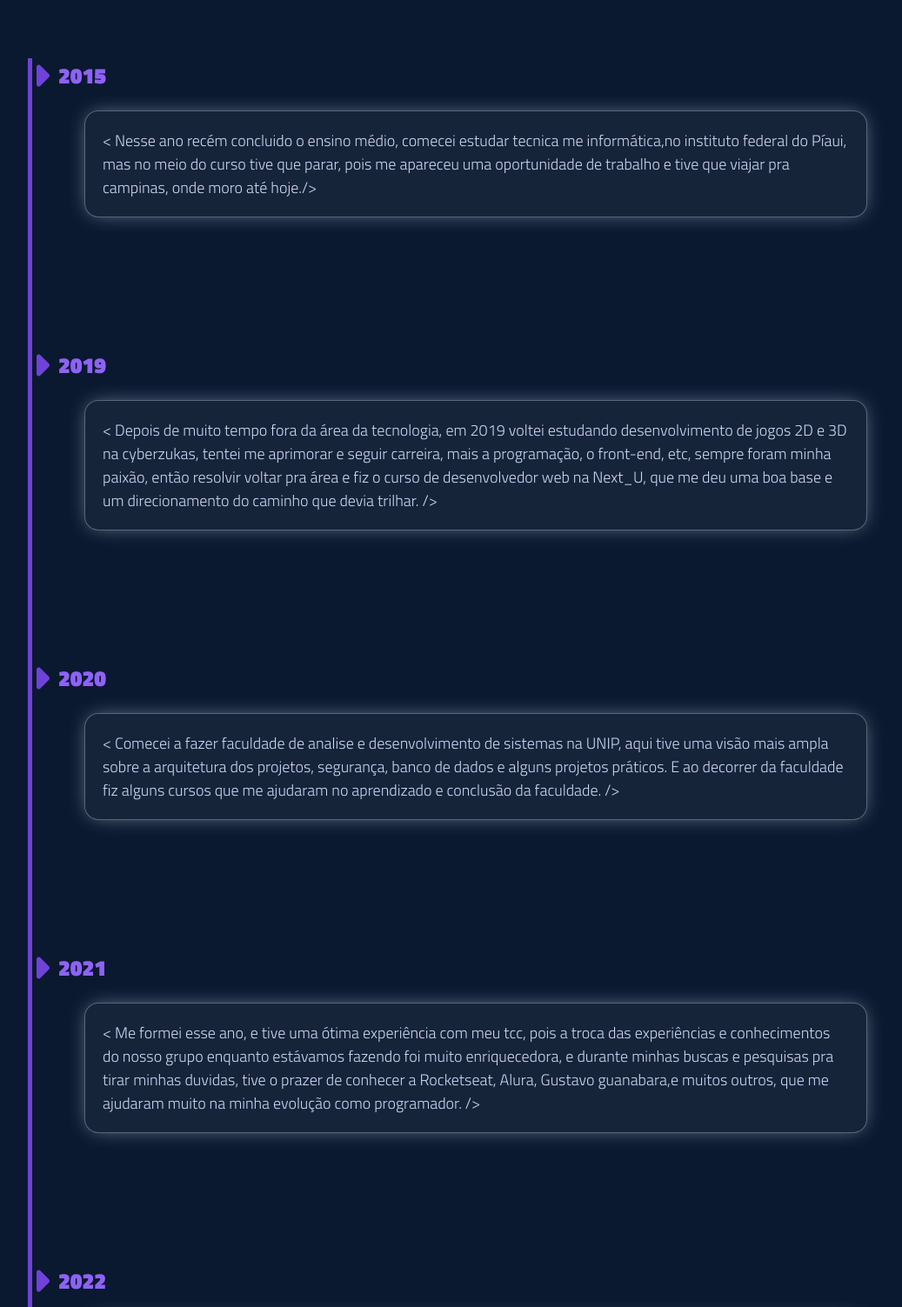
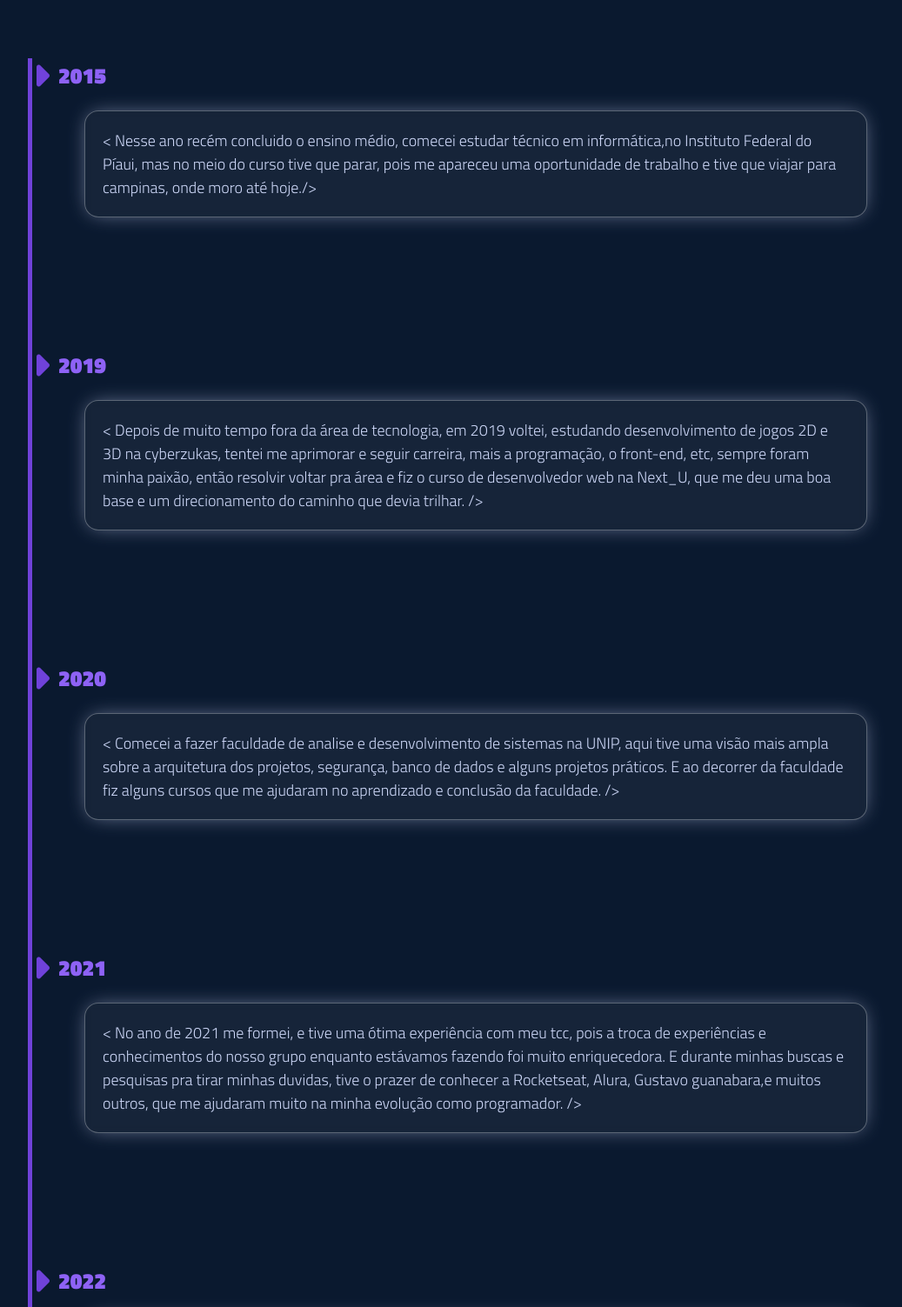
Before and after one commit to vithorDeveloper/portf-lio, a plain HTML site: page index.html in a window 1280 px wide. Shown: the part 5248-6751 px from the top of the page at 87% size, without its empty margins (118-1155 px from the left). Drawn offline with Linux system fonts and the light colour scheme.

Commit message:
refactoring

```diff
--- a/index.html
+++ b/index.html
@@ -232,8 +232,8 @@
             <span><i class="fa-solid fa-caret-right" style="color: #7042da;"></i>2015
             </span>
             <p>
-              &lt; Nesse ano recém concluido o ensino médio, comecei estudar tecnica me informática,no instituto federal do Píaui,
-              mas no meio do curso tive que parar, pois me apareceu uma oportunidade de trabalho e tive que viajar pra campinas, onde moro até hoje./&gt;
+              &lt; Nesse ano recém concluido o ensino médio, comecei estudar técnico em informática,no Instituto Federal do Píaui,
+              mas no meio do curso tive que parar, pois me apareceu uma oportunidade de trabalho e tive que viajar para campinas, onde moro até hoje./&gt;
             </p>
           </div>
 
@@ -241,7 +241,7 @@
             <span><i class="fa-solid fa-caret-right" style="color: #7042da;"></i>2019
             </span>
             <p>
-              &lt; Depois de muito tempo fora da área da tecnologia, em 2019 voltei estudando desenvolvimento de jogos 2D e 3D na cyberzukas,
+              &lt; Depois de muito tempo fora da área de tecnologia, em 2019 voltei, estudando desenvolvimento de jogos 2D e 3D na cyberzukas,
               tentei me aprimorar e seguir carreira, mais a programação, o front-end, etc, sempre foram minha paixão, então resolvir voltar
               pra área e fiz o curso de desenvolvedor web na Next_U, que me deu uma boa base e um direcionamento do caminho que devia trilhar. /&gt;
             </p>
@@ -261,8 +261,8 @@
             <span><i class="fa-solid fa-caret-right" style="color: #7042da;"></i>2021
             </span>
             <p>
-              &lt; Me formei esse ano, e tive uma ótima experiência com meu tcc, pois a troca das experiências e conhecimentos do nosso grupo enquanto estávamos fazendo foi muito enriquecedora,
-              e durante minhas buscas e pesquisas pra tirar minhas duvidas, tive o prazer de conhecer a Rocketseat, Alura, Gustavo guanabara,e muitos outros, que me ajudaram muito
+              &lt; No ano de 2021 me formei, e tive uma ótima experiência com meu tcc, pois a troca de experiências e conhecimentos do nosso grupo enquanto estávamos fazendo foi muito enriquecedora.
+              E durante minhas buscas e pesquisas pra tirar minhas duvidas, tive o prazer de conhecer a Rocketseat, Alura, Gustavo guanabara,e muitos outros, que me ajudaram muito
               na minha evolução como programador. /&gt;
             </p>
           </div>
```
